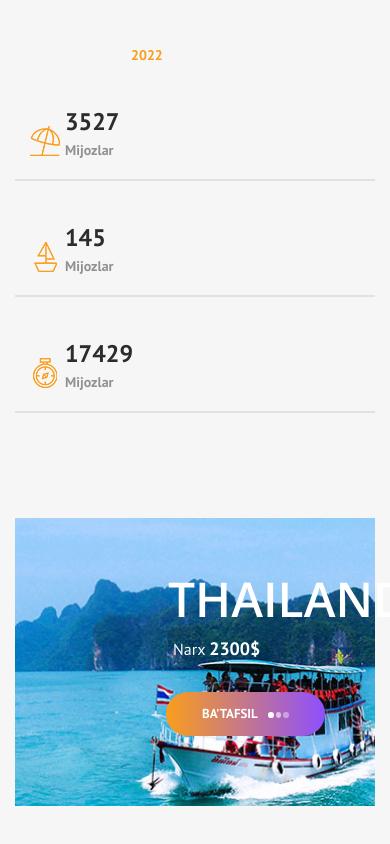
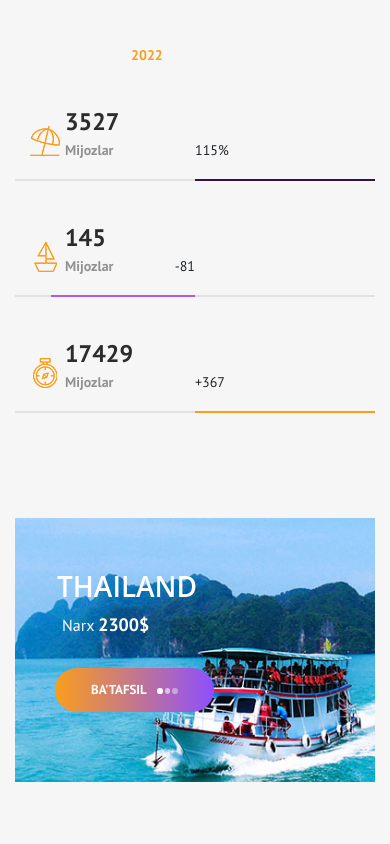
Before and after one commit to RayimjonovBobur/Osson-Travel, a React (Create React App) app: page /about in a window 390 px wide. Shown: the part 1755-2599 px from the top of the page. Built offline with nearby package versions, Linux system fonts and the light colour scheme; some icons are missing; a web font is replaced by a local one.

Commit message:
All responsive

```diff
--- a/public/index.html
+++ b/public/index.html
@@ -14,8 +14,8 @@
       href="%PUBLIC_URL%/styles/bootstrap4/bootstrap.min.css"
     />
     <link rel="stylesheet" href="styles/about_responsive.css" />
-    <link rel="stylesheet" href="styles/about_styles.css" />
-    <!-- <link rel="stylesheet" href="styles/blog_responsive.css">
+    <!-- <link rel="stylesheet" href="styles/about_styles.css">
+    <link rel="stylesheet" href="styles/blog_responsive.css">
     <link rel="stylesheet" href="styles/contact_responsive.css">
     <link rel="stylesheet" href="styles/contact_styles.css">
     <link rel="stylesheet" href="styles/elements_responsive.css">
--- a/public/styles/about_responsive.css
+++ b/public/styles/about_responsive.css
@@ -206,10 +206,10 @@
 
 @media only screen and (max-width: 575px) {
   p {
-    font-size: 13px;
+    font-size: 13px !important;
   }
   h1 {
-    font-size: 28px;
+    font-size: 28px !important;
   }
   .top_bar {
     display: none;
@@ -328,7 +328,7 @@
     font-size: 12px;
   }
   .add_content {
-    padding-left: 40px;
+    padding-left: 40px !important;
   }
   .footer_about_text {
     font-size: 13px;
--- a/public/styles/responsive.css
+++ b/public/styles/responsive.css
@@ -259,6 +259,10 @@
   .info-button {
     margin-left: auto !important;
   }
+  .offers_title-birnchi {
+    font-size: 25px !important;
+    margin-bottom: 105px;
+  }
   p {
     font-size: 13px;
   }
--- a/src/ClientSide/Components/Page/About/About.jsx
+++ b/src/ClientSide/Components/Page/About/About.jsx
@@ -111,9 +111,12 @@ const About = () => {
                     data-y="3527"
                     data-color="#31124b"
                   >
-                    <div className="stats_bar_perc" >
+                    <div
+                      className="stats_bar_perc"
+                      style={{ width: "50%", left: "50%" }}
+                    >
                       <div>
-                        <div className="stats_bar_value"></div>
+                        <div className="stats_bar_value">115%</div>
                       </div>
                     </div>
                   </div>
@@ -144,9 +147,21 @@ const About = () => {
                     data-y="145"
                     data-color="#a95ce4"
                   >
-                    <div className="stats_bar_perc">
+                    <div
+                      className="stats_bar_perc"
+                      style={{
+                        width: "40%",
+                        right: "50%",
+                        background: " rgb(169, 92, 228)",
+                      }}
+                    >
                       <div>
-                        <div className="stats_bar_value"></div>
+                        <div
+                          className="stats_bar_value"
+                          style={{ right: 0, textAlign: "right" }}
+                        >
+                          -81
+                        </div>
                       </div>
                     </div>
                   </div>
@@ -177,9 +192,21 @@ const About = () => {
                     data-y="17429"
                     data-color="#fa9e1b"
                   >
-                    <div className="stats_bar_perc">
+                    <div
+                      className="stats_bar_perc"
+                      style={{
+                        width: "50%",
+                        left: "50%",
+                        background: "rgb(250, 158, 27)",
+                      }}
+                    >
                       <div>
-                        <div className="stats_bar_value"></div>
+                        <div
+                          className="stats_bar_value"
+                          style={{ right: 0, textAlign: "left " }}
+                        >
+                          +367
+                        </div>
                       </div>
                     </div>
                   </div>
```
